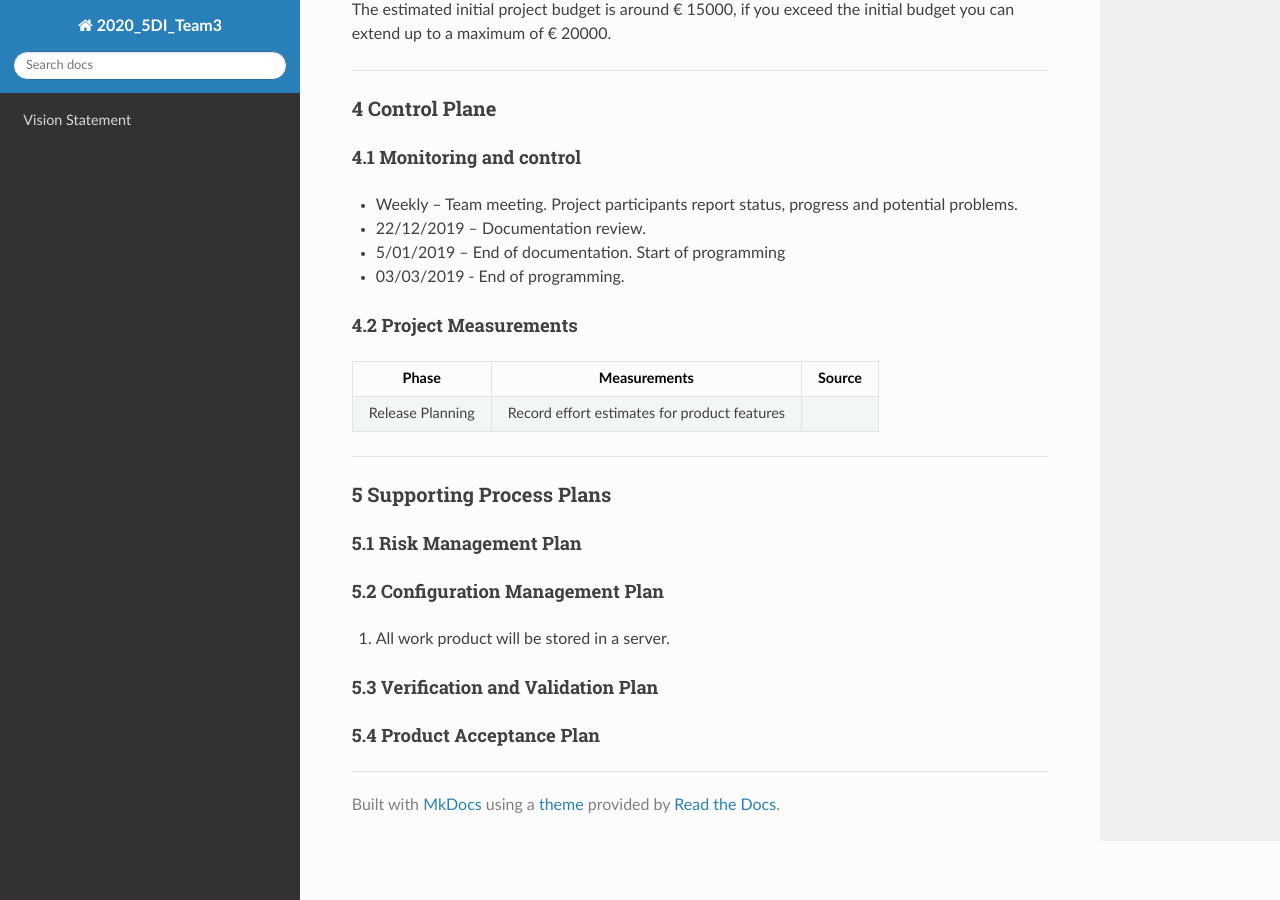
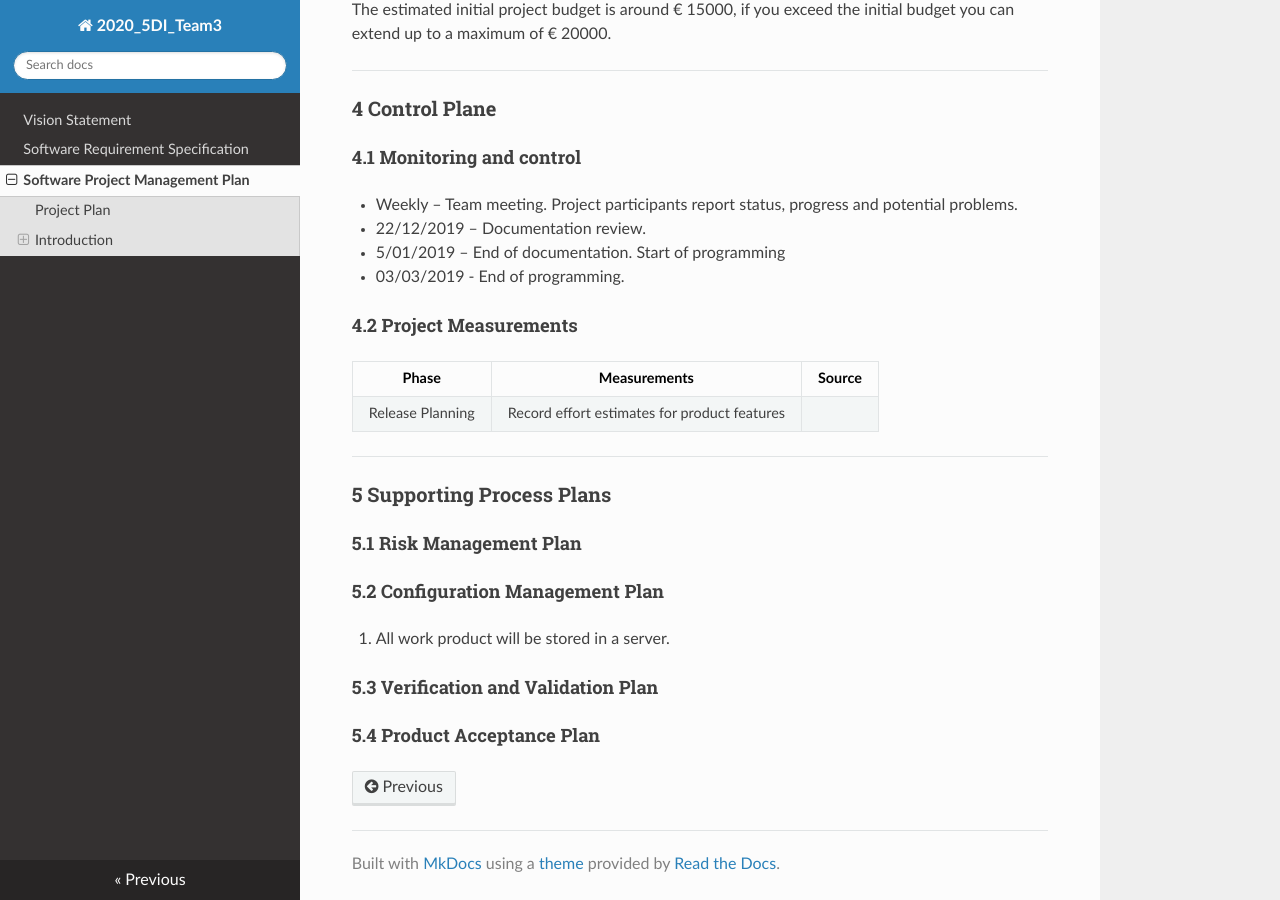
Before and after one commit to adrianvidrascu/anno2020_5di_team3, an MkDocs documentation site: the page built from docs/Software_Project_Management_Plan.md, in a window 1280 px wide and 900 px high, scrolled down 3060 px. Built offline with MkDocs 1.6.1, drawn with Linux system fonts in a browser that asks for light colours; nearby versions of some CDN libraries.

Commit message:
Update mkdocs.yml
Added file

```diff
--- a/mkdocs.yml
+++ b/mkdocs.yml
@@ -1,6 +1,8 @@
 site_name: 2020_5DI_Team3
 nav:
-    - 'Vision Statement': 'vision_statement.md'
+    - 'Vision Statement': 'Vision_Statement.md'
+    - 'Software Requirement Specification': 'Software_Requirement_Specification.md'
+    - 'Software Project Management Plan': 'Software_Project_Management_Plan.md'
 
 theme:
     name: readthedocs
```
